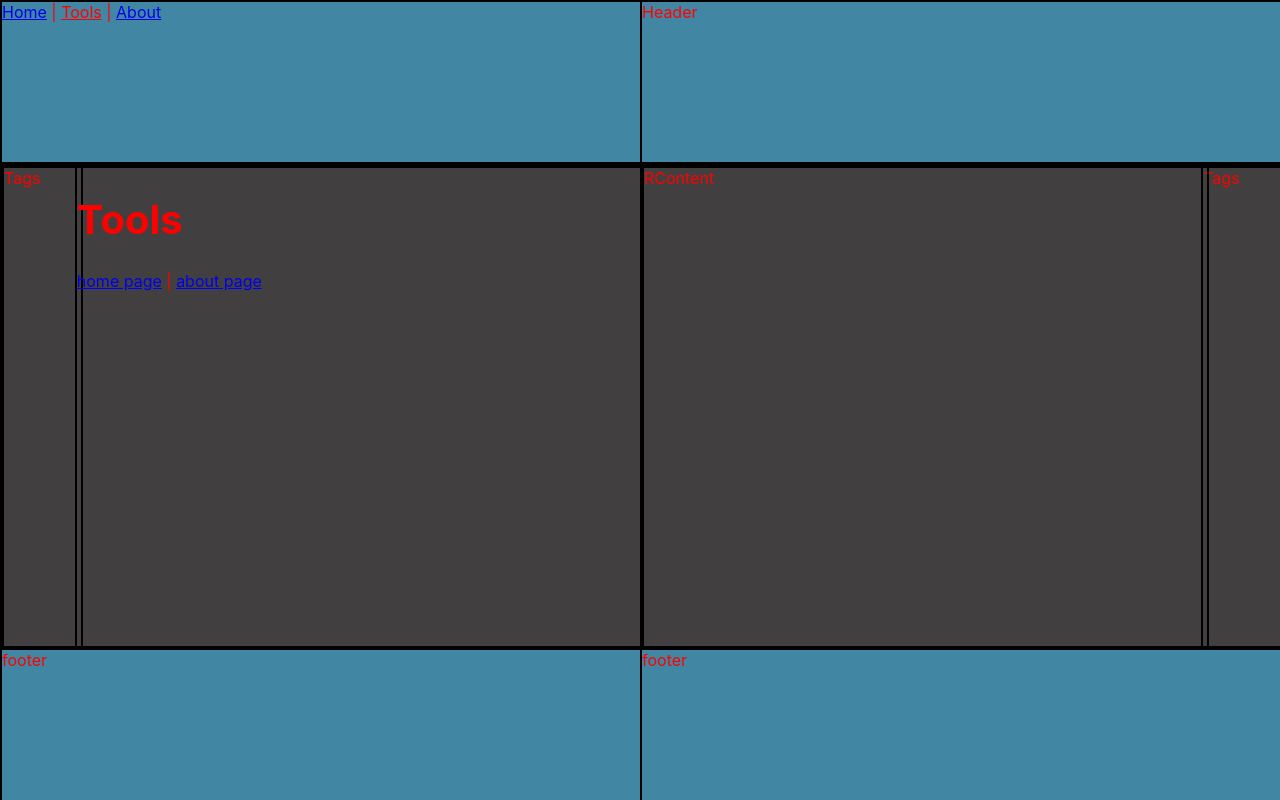
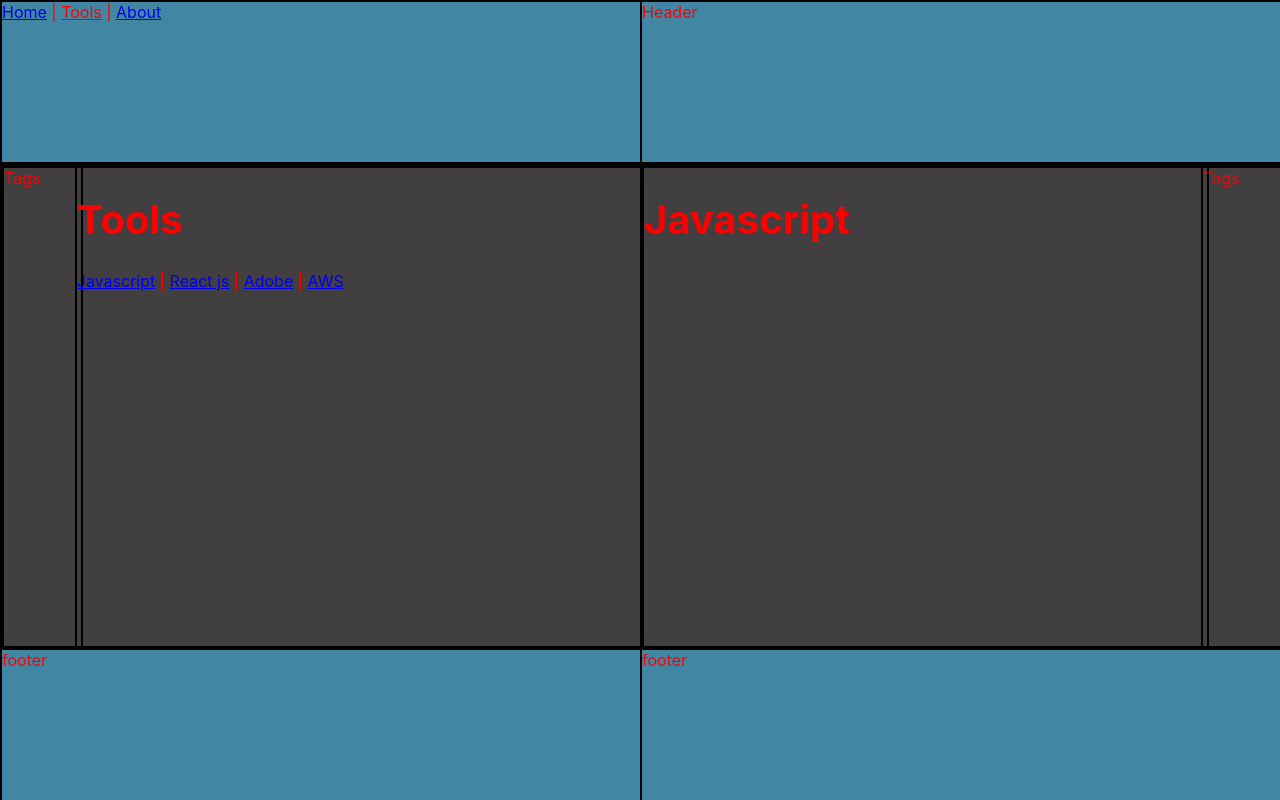
Before and after one commit to kclogics/chavali, a React app: page /tools/t1 in a window 1280 px wide. Built offline with nearby package versions, Linux system fonts and the light colour scheme.

Commit message:
Played with toolsPage.js (Left: captions, right : content)

```diff
--- /dev/null
+++ b/src/components/common/ToolsBody.js
@@ -0,0 +1,24 @@
+import React from "react";
+import { NavLink } from "react-router-dom";
+
+const ToolsBody = () => {
+  const activeStyle = { color: "red" };
+
+  return (
+    <nav>
+      <NavLink to="/tools/t1" activeStyle={activeStyle} exact>
+        javascript
+      </NavLink>{" "}
+      {"|"}{" "}
+      <NavLink to="/t2" activeStyle={activeStyle}>
+        React js
+      </NavLink>{" "}
+      {"|"}{" "}
+      <NavLink to="/t3" activeStyle={activeStyle}>
+        Adobe
+      </NavLink>
+    </nav>
+  );
+};
+
+export default ToolsBody;
--- a/src/components/left/left.js
+++ b/src/components/left/left.js
@@ -5,6 +5,7 @@ import HomePage from "../home/homePage";
 import AboutPage from "../about/aboutPage";
 import ToolsPage from "../tools/toolsPage";
 import Header from "../common/Header";
+import ToolsBody from "../common/ToolsBody";
 
 function Left() {
   return (
--- a/src/components/right/right.js
+++ b/src/components/right/right.js
@@ -1,13 +1,23 @@
 import React from "react";
-
+import { Route, Switch } from "react-router-dom";
 import "../../App.css";
-
+import T1 from "../tools/T1";
+import T2 from "../tools/T2";
+import T3 from "../tools/T3";
+import T4 from "../tools/T4";
 function Right() {
   return (
     <div className="right">
       <div className="RightElementHeader"> Header</div>
       <div className="RightElementBody">
-        <div className="RightElementContent">RContent</div>
+        <div className="RightElementContent">
+          <Switch>
+            <Route exact path="/tools/t1" component={T1} />
+            <Route exact path="/tools/t2" component={T2} />
+            <Route exact path="/tools/t3" component={T3} />
+            <Route exact path="/tools/t4" component={T4} />
+          </Switch>
+        </div>
         <div className="RightElementTags">Tags</div>
       </div>
       <div className="RightElementFooter"> footer</div>
--- /dev/null
+++ b/src/components/tools/T1.js
@@ -0,0 +1,9 @@
+import React from "react";
+import { Link } from "react-router-dom";
+
+const T1 = () => (
+  <div>
+    <h1>Javascript</h1>
+  </div>
+);
+export default T1;
--- /dev/null
+++ b/src/components/tools/T2.js
@@ -0,0 +1,9 @@
+import React from "react";
+import { Link } from "react-router-dom";
+
+const T2 = () => (
+  <div>
+    <h1>React js</h1>
+  </div>
+);
+export default T2;
--- /dev/null
+++ b/src/components/tools/T3.js
@@ -0,0 +1,9 @@
+import React from "react";
+import { Link } from "react-router-dom";
+
+const T3 = () => (
+  <div>
+    <h1>Adobe</h1>
+  </div>
+);
+export default T3;
--- /dev/null
+++ b/src/components/tools/T4.js
@@ -0,0 +1,9 @@
+import React from "react";
+import { Link } from "react-router-dom";
+
+const T4 = () => (
+  <div>
+    <h1>AWS</h1>
+  </div>
+);
+export default T4;
--- a/src/components/tools/toolsPage.js
+++ b/src/components/tools/toolsPage.js
@@ -1,12 +1,16 @@
 import React from "react";
 import { Link } from "react-router-dom";
-
+import ToolsBody from "../common/ToolsBody";
 const ToolsPage = () => (
   <div>
     <h1>Tools</h1>
-    <Link to="home">home page</Link>
+    <Link to="/tools/t1">Javascript</Link>
     <span> | </span>
-    <Link to="about">about page</Link>
+    <Link to="/tools/t2">React js</Link>
+    <span> | </span>
+    <Link to="/tools/t3">Adobe</Link>
+    <span> | </span>
+    <Link to="/tools/t4">AWS</Link>
   </div>
 );
 
```
